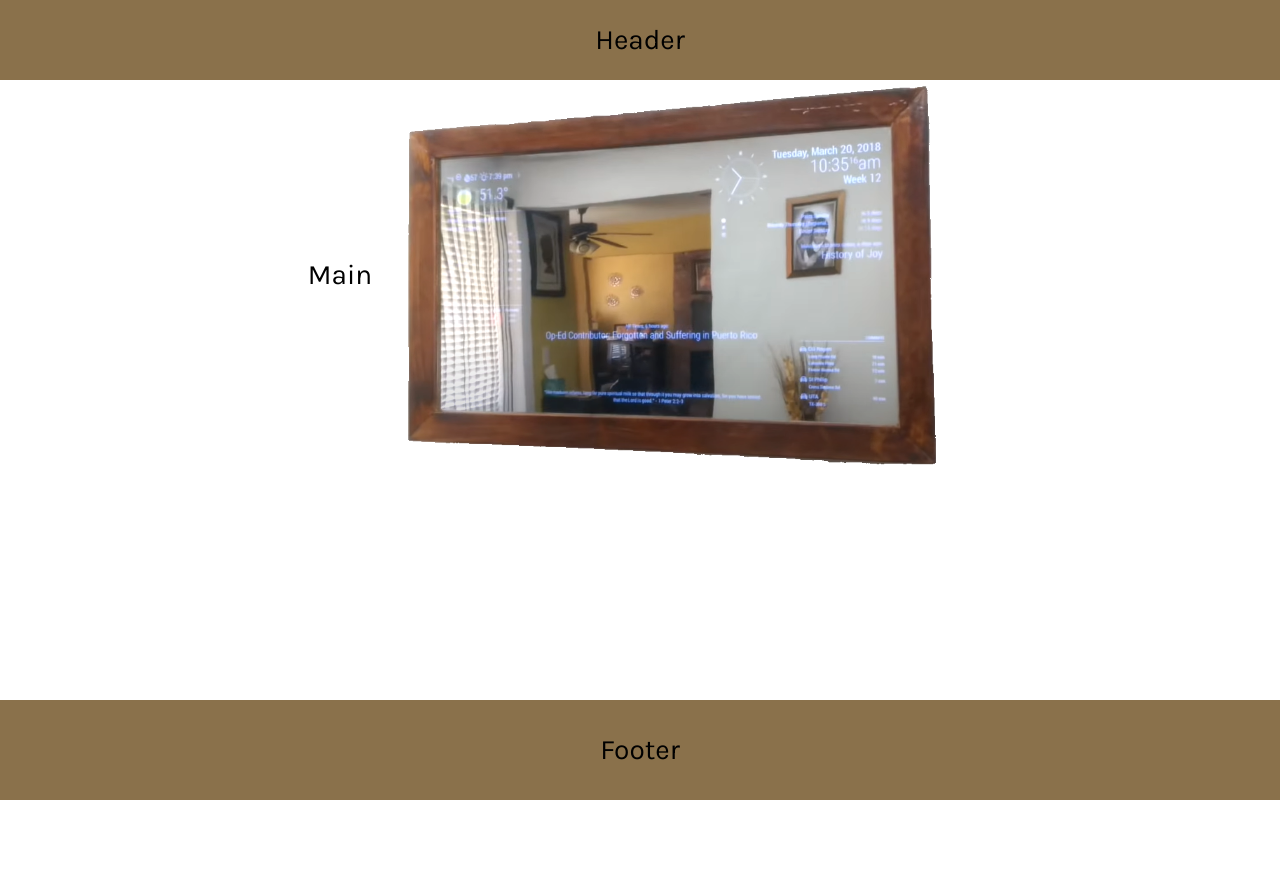
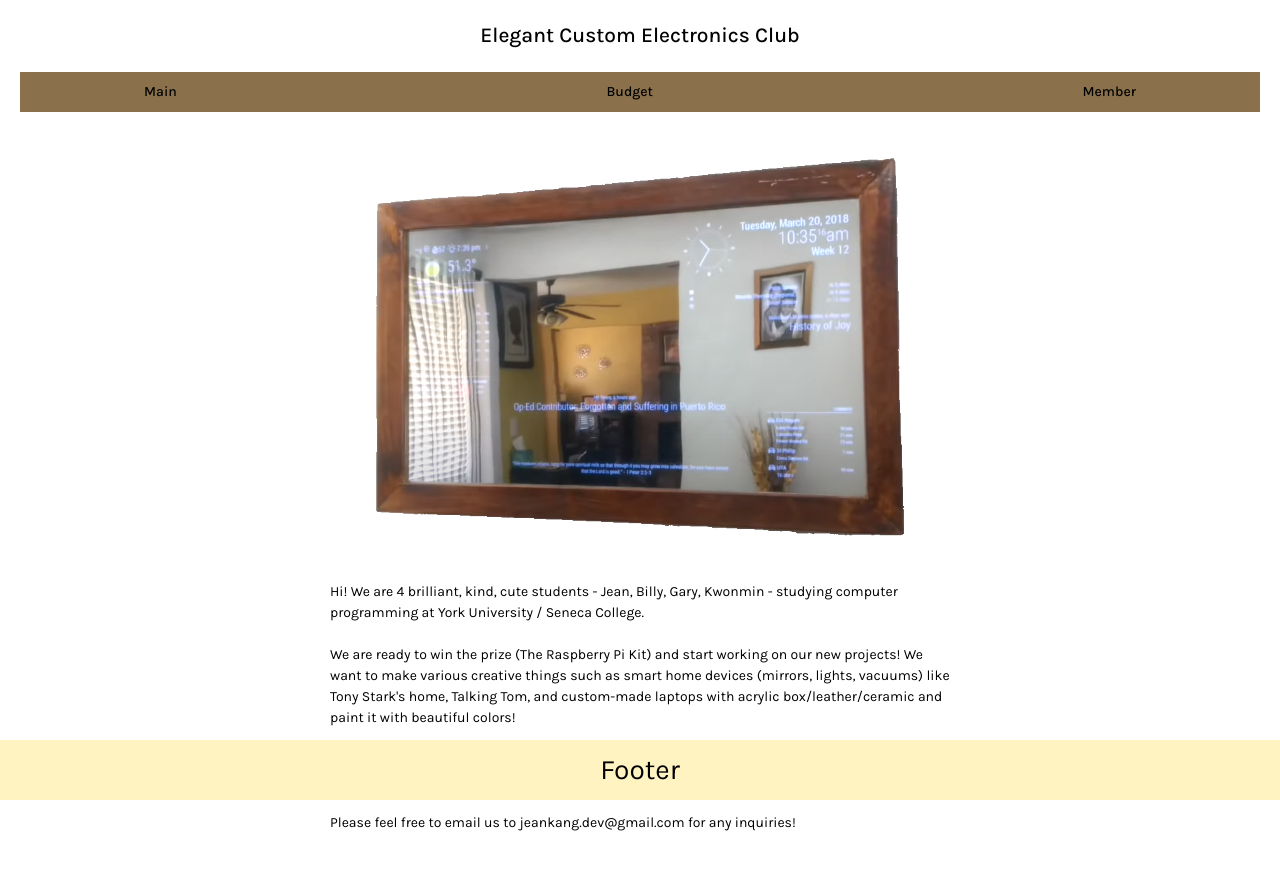
Before and after one commit to 1234tgk/rich-neighborhoods-0420, a React (Create React App) app in the folder client/: page / in a window 1280 px wide. Shown: the top 870 px of the page. Built offline with nearby package versions, Linux system fonts and the light colour scheme.

Commit message:
CSS: header & main

```diff
--- a/client/public/index.html
+++ b/client/public/index.html
@@ -7,9 +7,9 @@
     <meta name="theme-color" content="#000000" />
     <meta
       name="description"
-      content="a website that manages club membership & expenses"
+      content="a brilliant website that manages club membership & expenses"
     />
-    <title>Club Ledger</title>
+    <title>ECEC</title>
   </head>
   <body>
     <noscript>You need to enable JavaScript to run this app.</noscript>
--- a/client/src/app.module.css
+++ b/client/src/app.module.css
@@ -5,5 +5,5 @@
 }
 
 .container {
-  height: 1000px;
+  min-height: 500px;
 }
--- a/client/src/components/footer/footer.module.css
+++ b/client/src/components/footer/footer.module.css
@@ -3,9 +3,9 @@
   justify-content: center;
   align-items: center;
   width: 100%;
-  height: 100px;
-  background: var(--color-brown);
-
+  height: 60px;
+  margin: auto;
+  background: var(--color-cream);
   position: sticky;
   bottom: 0;
 }
--- a/client/src/components/header/header.jsx
+++ b/client/src/components/header/header.jsx
@@ -4,7 +4,14 @@ import styles from './header.module.css';
 const Header = () => {
   return (
     <div className={styles.header}>
-      <h1>Header</h1>
+      <h2 className={styles.logo}>Elegant Custom Electronics Club</h2>
+      <div className={styles.nav}>
+        <ul className={styles.menu}>
+          <li>Main</li>
+          <li>Budget</li>
+          <li>Member</li>
+        </ul>
+      </div>
     </div>
   );
 };
--- a/client/src/components/header/header.module.css
+++ b/client/src/components/header/header.module.css
@@ -1,10 +1,36 @@
 .header {
+  display: flex;
+  flex-direction: column;
+  align-items: center;
+  padding: 20px;
+  position: sticky;
+  top: 0;
+}
+
+.logo {
+  font-weight: 500;
+}
+
+.nav {
   display: flex;
   justify-content: center;
   align-items: center;
   width: 100%;
-  height: 80px;
+  height: 40px;
+  margin: 20px auto;
   background: var(--color-brown);
-  position: sticky;
-  top: 0;
 }
+
+.menu {
+  display: flex;
+  flex-direction: row;
+  font-weight: 450;
+  width: 80%;
+  justify-content: space-between;
+}
+
+.menu li:hover {
+  text-decoration: underline;
+  text-decoration-thickness: 2px;
+  text-underline-offset: 4px;
+}
--- a/client/src/components/main/main.jsx
+++ b/client/src/components/main/main.jsx
@@ -4,8 +4,21 @@ import styles from './main.module.css';
 const Main = () => {
   return (
     <div className={styles.main}>
-      <h1>Main</h1>
-      <img src={process.env.PUBLIC_URL + './images/smart_mirror2.PNG'} alt="" width="600px"></img>
+      {/* <h3 className={styles.title}>Main</h3> */}
+      <section className={styles.content}>
+        <img className={styles.image} src={process.env.PUBLIC_URL + './images/smart_mirror2.PNG'} alt=""></img>
+        <p className={styles.introduction}>
+          Hi! We are 4 brilliant, kind, cute students - Jean, Billy, Gary, Kwonmin - studying computer programming at York University / Seneca College. <br /><br />
+
+          We are ready to win the prize (The Raspberry Pi Kit) and start working on our new projects!
+          We want to make various creative things such as smart home devices (mirrors, lights, vacuums) like Tony Stark's home, Talking Tom, and custom-made laptops with acrylic box/leather/ceramic and paint it with beautiful colors! <br /><br />
+
+          This website is to manage our budget and welcome a new member on our board.
+          We are open to any feedback / idea / job opportunities. <br /><br />
+
+          Please feel free to email us to jeankang.dev@gmail.com for any inquiries!
+        </p>
+      </section>
     </div>
   );
 };
--- a/client/src/components/main/main.module.css
+++ b/client/src/components/main/main.module.css
@@ -1,5 +1,47 @@
 .main {
   display: flex;
+  flex-direction: column;
   justify-content: center;
   align-items: center;
 }
+
+.title {
+  position: fixed;
+  top: 130px;
+  left: 40px;
+}
+
+.image {
+  max-width: 600px;
+}
+
+.content {
+  display: flex;
+  flex-direction: column;
+  align-items: center;
+}
+
+.introduction {
+  width: 700px;
+  padding: 40px;
+}
+
+@media screen and (max-width: 768px) {
+  .image {
+    max-width: 400px;
+  }
+
+  .introduction {
+    max-width: 600px;
+  }
+}
+
+@media screen and (max-width: 400px) {
+  .image {
+    max-width: 300px;
+  }
+
+  .introduction {
+    max-width: 350px;
+  }
+}
```
Also changed, not shown: client/public/images/favicon.png (added), 1 other file (tests, documents, lock files or other folders).
